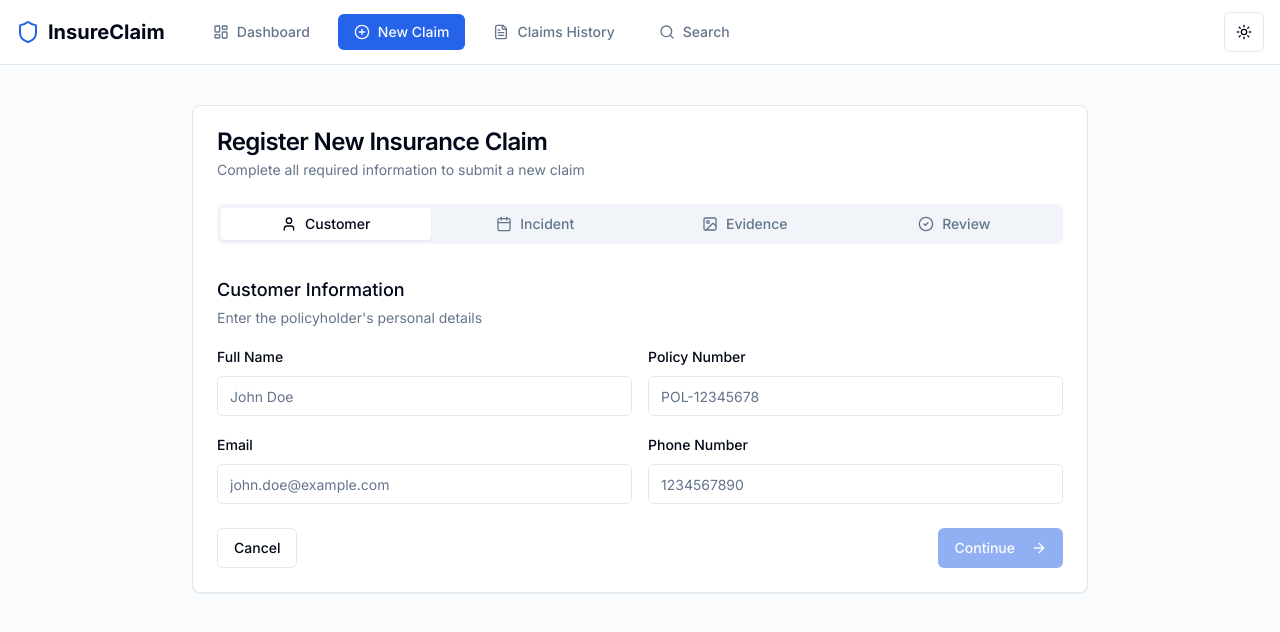
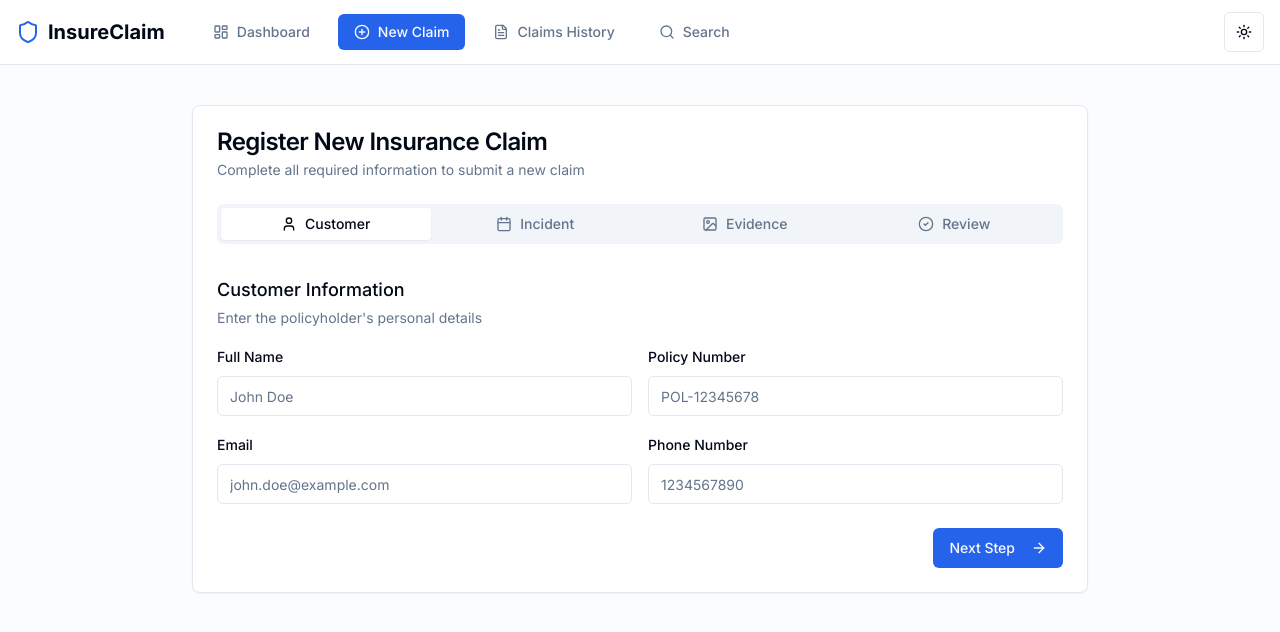
Before and after one commit to yatharthbhatia/car-insurance, a Next.js app: page /claims/register in a window 1280 px wide. Shown: the top 632 px of the page. Built offline with nearby package versions, Linux system fonts and the light colour scheme.

Commit message:
refactor(claims): simplify button logic and improve UI consistency

```diff
--- a/app/claims/register/page.tsx
+++ b/app/claims/register/page.tsx
@@ -445,34 +445,34 @@ export default function RegisterPage() {
               </TabsContent>
             </CardContent>
 
-            <CardFooter className="flex justify-between px-6 pb-6">
-              {activeTab !== "customer" ? (
+            <CardFooter className="flex justify-between">
+              {activeTab !== "customer" && (
                 <Button type="button" variant="outline" onClick={prevTab}>
                   Back
                 </Button>
-              ) : (
-                <Button type="button" variant="outline" onClick={() => router.push("/")}>
-                  Cancel
-                </Button>
               )}
-
-              {activeTab === "review" ? (
-                <Button type="submit" disabled={isSubmitting}>
+              <Button
+                type="submit"
+                className={activeTab === "review" ? "ml-auto bg-green-600" : "ml-auto"}
+                disabled={isSubmitting || (activeTab === "review" && (!isTabComplete("customer") || !isTabComplete("incident")))}
+              >
                 {isSubmitting ? (
                   <>
                     <Loader2 className="mr-2 h-4 w-4 animate-spin" />
-                      Submitting
+                    Submitting...
+                  </>
+                ) : activeTab === "review" ? (
+                  <>
+                    Submit Claim
+                    <CheckCircle2 className="ml-2 h-4 w-4" />
                   </>
                 ) : (
-                    "Submit Claim"
+                  <>
+                    Next Step
+                    <ArrowRight className="ml-2 h-4 w-4" />
+                  </>
                 )}
               </Button>
-              ) : (
-                <Button type="button" onClick={nextTab} disabled={!isTabComplete(activeTab)}>
-                  Continue
-                  <ArrowRight className="ml-2 h-4 w-4" />
-                </Button>
-              )}
             </CardFooter>
           </Tabs>
         </form>
```
Lines whose indentation alone changed are shown as unchanged.
